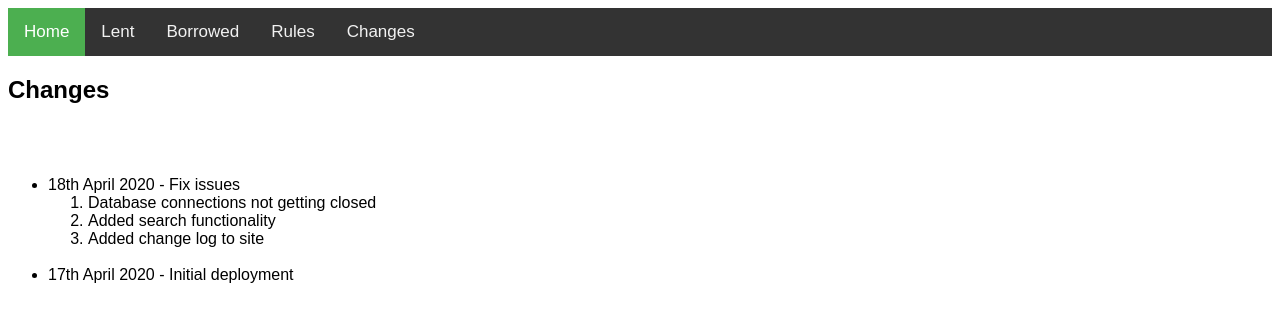
After one commit to mgurney/lending-library, a Flask app: page /changes in a window 1280 px wide. The commit adds this page. Shown: the top 322 px of the page. Run offline with Flask 2, Linux system fonts and the light colour scheme.

```diff
--- a/application/routes.py
+++ b/application/routes.py
@@ -192,10 +192,16 @@ def borrowed_list():
     mag_table.border = True
     return render_template('list.html', mag_table=mag_table, dvd_table=dvd_table)
 
-@app.route('/rules', methods=['GET', 'POST'])
+@app.route('/rules', methods=['GET'])
 def rules():
 
     return render_template('rules.html')
+
+@app.route('/changes', methods=['GET'])
+def changes():
+
+    return render_template('changes.html')
+
 
 
 @app.route("/logout")
--- a/application/templates/base_page.html
+++ b/application/templates/base_page.html
@@ -11,6 +11,7 @@
     <a href="/lent_list">Lent</a>
     <a href="/borrowed_list">Borrowed</a>
     <a href="/rules">Rules</a>
+    <a href="/changes">Changes</a>
 </div>
 <body>
 
--- /dev/null
+++ b/application/templates/changes.html
@@ -0,0 +1,19 @@
+{% extends "base_page.html" %}
+
+{% block content %}
+
+<h2>Changes</h2>
+<br><br>
+<ul>
+    <li>18th April 2020 - Fix issues</li>
+    <ol>
+        <li>Database connections not getting closed</li>
+        <li>Added search functionality</li>
+        <li>Added change log to site</li>
+    </ol>
+
+<br>
+    <li>17th April 2020 - Initial deployment</li>
+
+</ul>
+{% endblock %}
```
